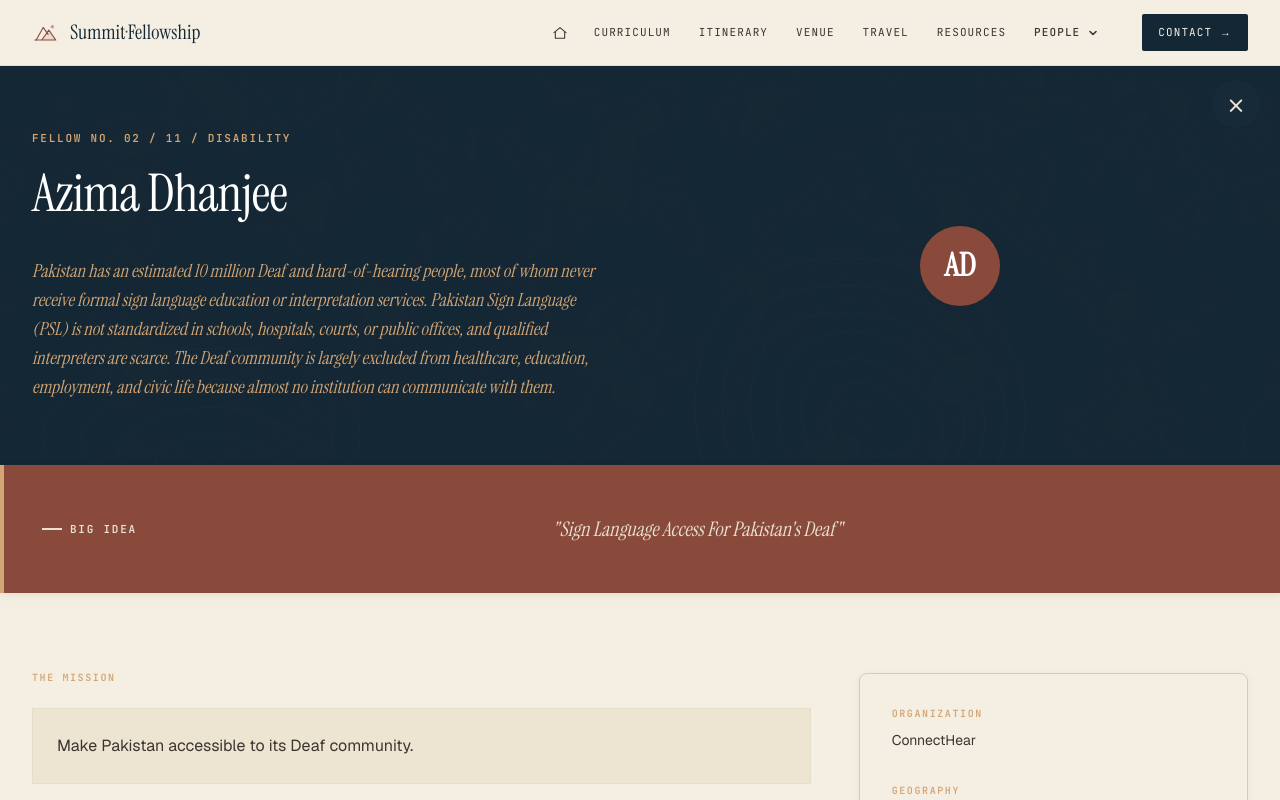
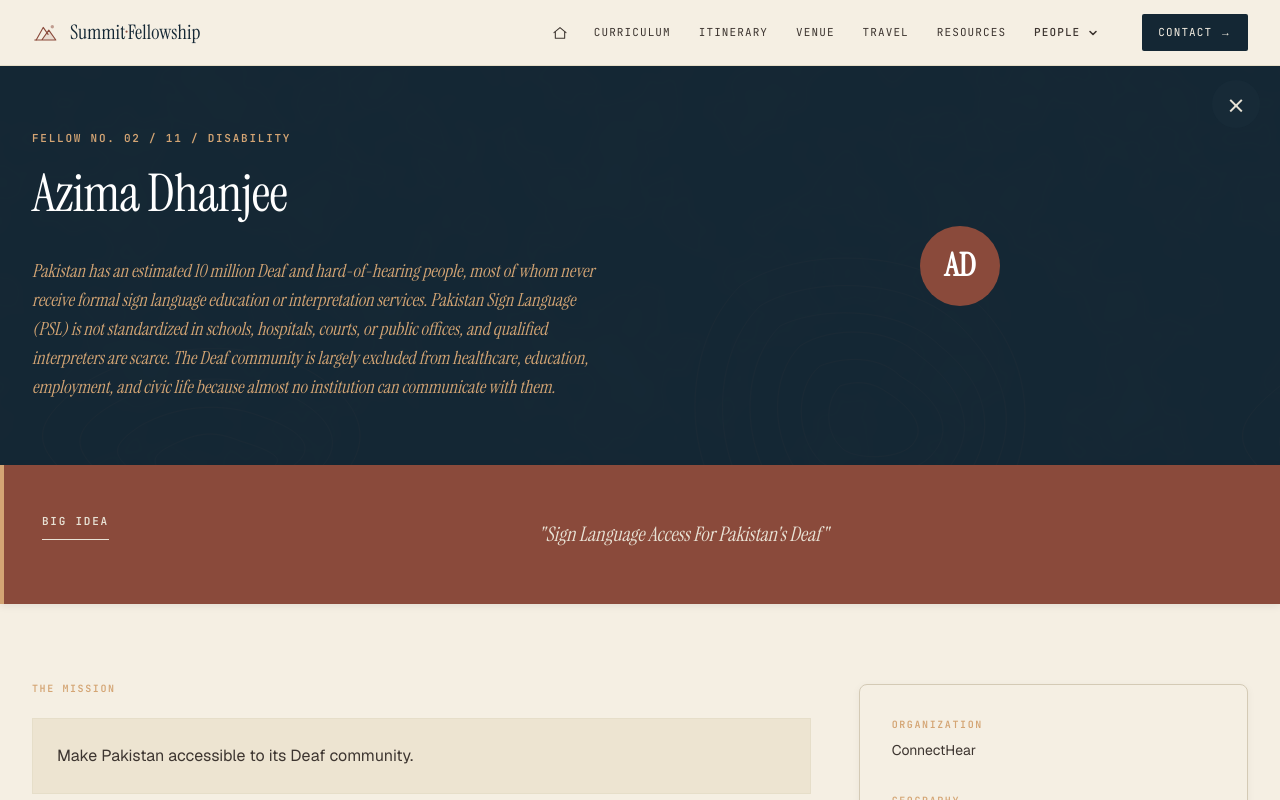
Before and after one commit to usmanjaved-droid/summit-fellowship-website, a Next.js app: page /fellows/azima-dhanjee in a window 1280 px wide. Shown: the top 800 px of the page. Built offline with nearby package versions, Linux system fonts and the light colour scheme.

Commit message:
style(idea-band): position text above horizontal line
- Stack 'BIG IDEA' text above horizontal line vertically
- Line extends full width of header
- Maintain spacing between text and line

```diff
--- a/app/fellows/[slug]/components/IdeaBand.tsx
+++ b/app/fellows/[slug]/components/IdeaBand.tsx
@@ -10,8 +10,8 @@ export function IdeaBand({ fellow }: IdeaBandProps) {
     <section className={styles['idea-band']}>
       <div className={styles['idea-band__inner']}>
         <div className={styles['idea-band__header']}>
+          <p className={styles['idea-band__label']}>BIG IDEA</p>
           <span className={styles['idea-band__line']}></span>
-          <p className={styles['idea-band__label']}>BIG IDEA</p>
         </div>
         <p className={styles['idea-band__tagline']}>"{fellow.tagline}"</p>
       </div>
--- a/app/fellows/[slug]/page.module.css
+++ b/app/fellows/[slug]/page.module.css
@@ -159,17 +159,17 @@
 
 .idea-band__header {
   display: flex;
-  align-items: center;
+  flex-direction: column;
   gap: 8px;
   flex-shrink: 0;
+  margin-bottom: 16px;
 }
 
 .idea-band__line {
   display: block;
-  width: 20px;
-  height: 2px;
+  width: 100%;
+  height: 1px;
   background-color: var(--parchment);
-  flex-shrink: 0;
 }
 
 .idea-band__label {
```
